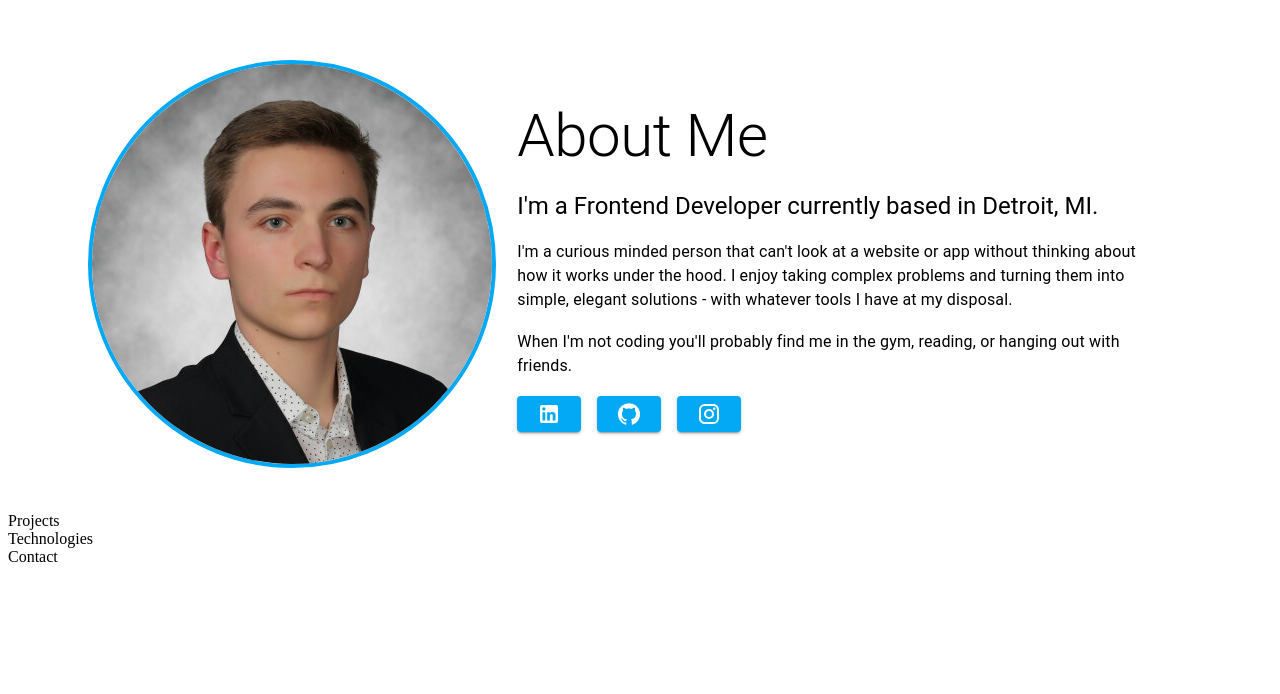
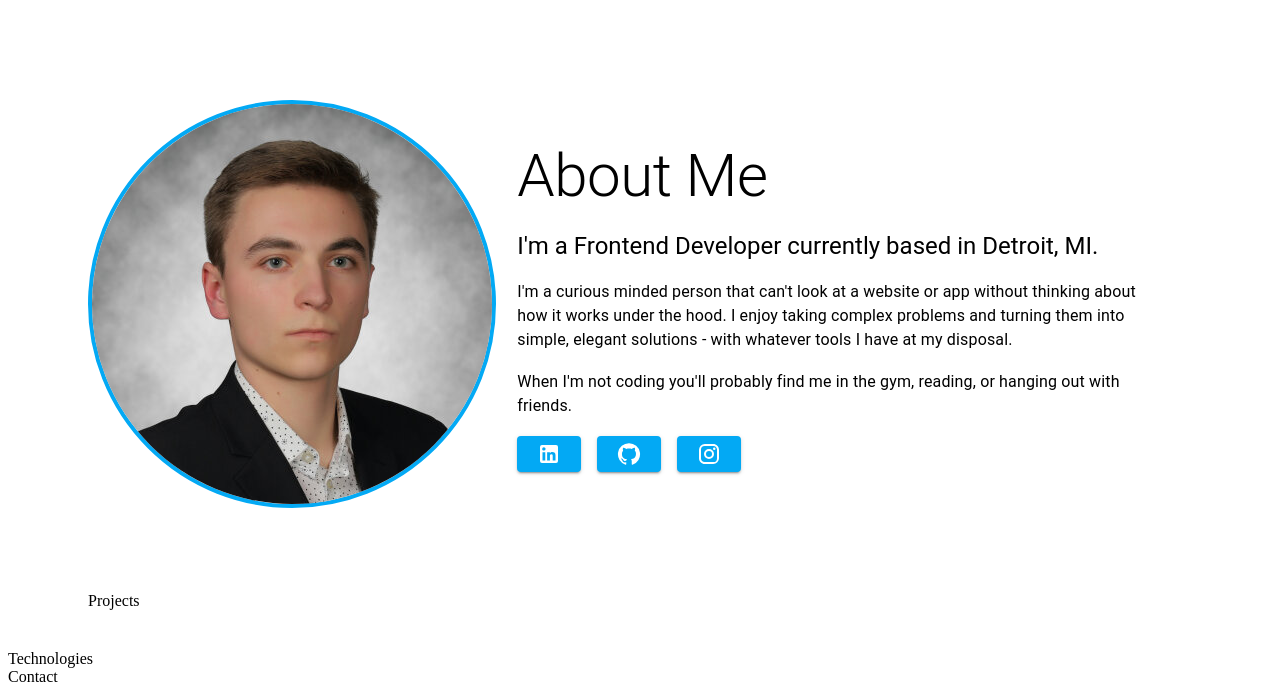
Before and after one commit to couvq/Portfolio-Site-V.2, a React (Create React App) app in the folder portfolio-site-v2/: page / in a window 1280 px wide. Shown: the part 980-1674 px from the top of the page. Before the commit the page ends 1554 px from the top, so only its background shows below. Built offline with nearby package versions, Linux system fonts and the light colour scheme.

Commit message:
added padding  to projects and fixed scrollbar issue by changing about to padding instead of margin

```diff
--- a/portfolio-site-v2/src/components/About/About.js
+++ b/portfolio-site-v2/src/components/About/About.js
@@ -12,7 +12,7 @@ const About = ({ language }) => {
       style={{
         width: "100%",
         height: "auto",
-        margin: "2.5rem 5rem",
+        padding: "2.5rem 5rem",
         marginTop: "2rem",
         display: "flex",
         justifyContent: "center",
--- a/portfolio-site-v2/src/components/Projects/Projects.js
+++ b/portfolio-site-v2/src/components/Projects/Projects.js
@@ -5,7 +5,12 @@ const Projects = () => {
 
 
   return (
-    <div id="Projects">Projects</div>
+    <div id="Projects"
+    style={{
+      padding: '2.5rem 5rem'
+    }}
+    >
+    Projects</div>
   );
 }
 
```
